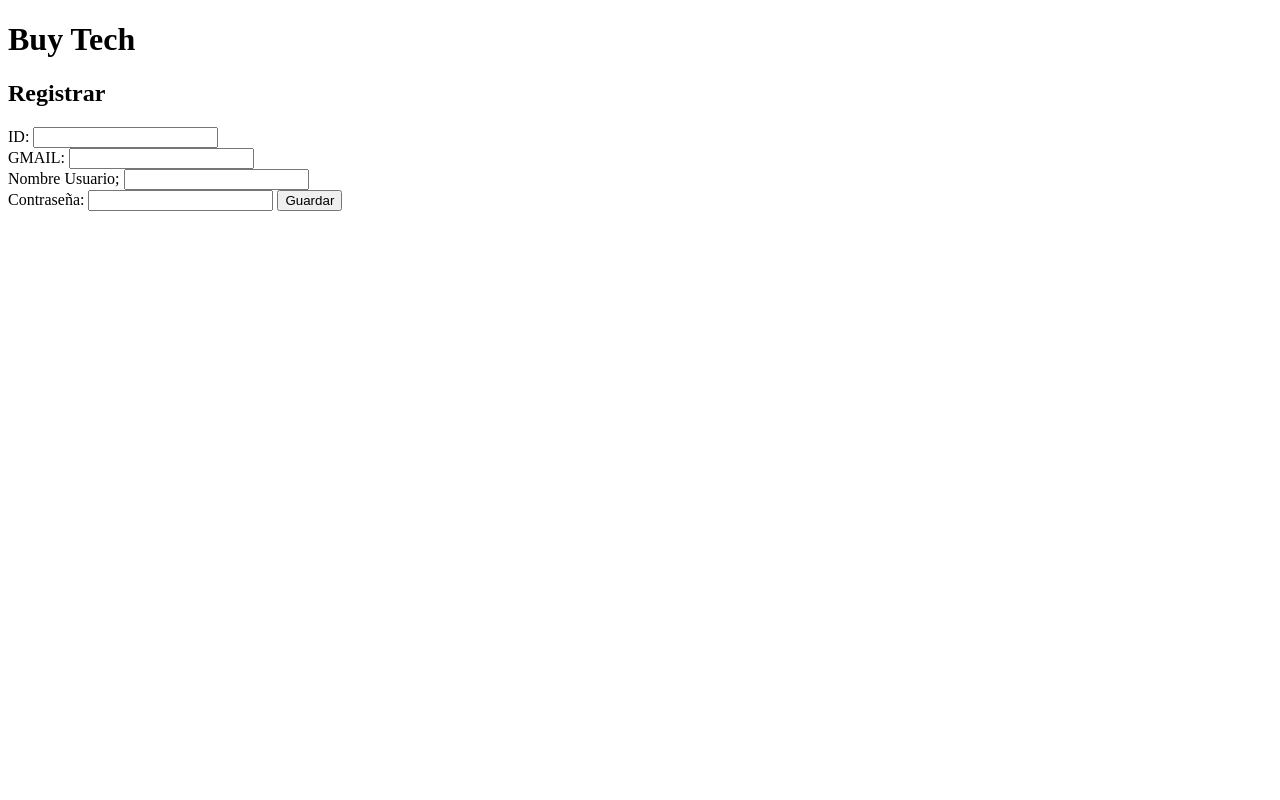
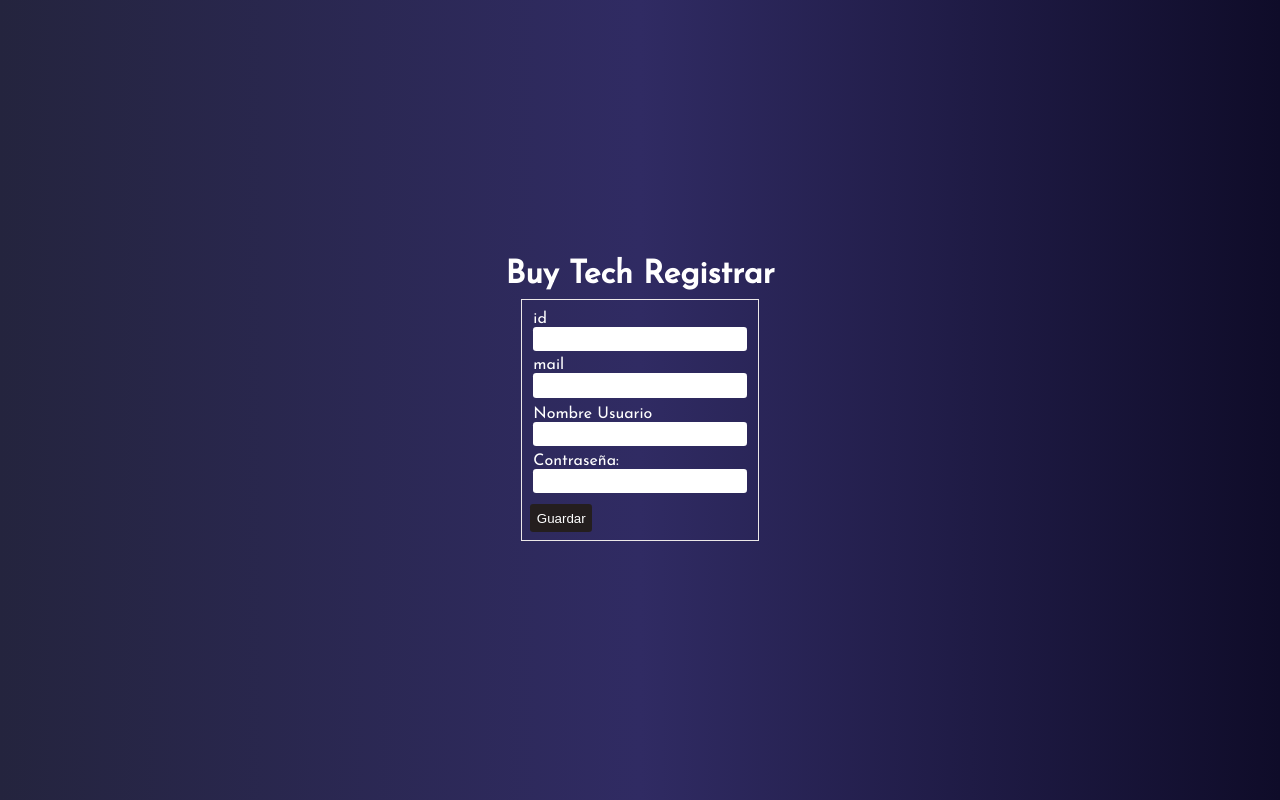
Before and after one commit to Cesar-Ignacio/CarritoCompras, a website: page pages/registrar.html in a window 1280 px wide. Drawn offline with Linux system fonts and the light colour scheme; a web font is replaced by a local one.

Commit message:
StyleAddPagesReg

```diff
--- /dev/null
+++ b/SASS/bas/_reset.scss
@@ -0,0 +1,5 @@
+*{
+    margin: 0;
+    padding: 0;
+    box-sizing: border-box;
+}
--- /dev/null
+++ b/SASS/layout/_aside.scss
@@ -0,0 +1,4 @@
+.aside{
+    border: solid 1px black;
+    font-family: $fuentePrimaria;
+}
--- /dev/null
+++ b/SASS/layout/_mainRegistrar.scss
@@ -0,0 +1,53 @@
+
+.mainRegistrar{
+    background: #0f0c29;  /* fallback for old browsers */
+    background: -webkit-linear-gradient(to right, #24243e, #302b63, #0f0c29);  /* Chrome 10-25, Safari 5.1-6 */
+    background: linear-gradient(to right, #24243e, #302b63, #0f0c29); /* W3C, IE 10+/ Edge, Firefox 16+, Chrome 26+, Opera 12+, Safari 7+ */
+    min-height: 100vh;
+    display: flex;
+    flex-direction: column;
+    justify-content: center;
+    align-items: center;
+    font-family:$fuentePrimaria;
+
+    .mainTitulo{
+        color: white;
+        margin-bottom: 0.5rem;
+        a{
+            text-decoration: none;
+            color: white;
+        }
+    }
+}
+.mainFormRegistrar{
+    border: solid 1px rgb(236, 232, 232);
+    padding: 0.5em;
+    button{
+        background-color: rgb(36, 30, 30);
+        border: none;
+        margin-top: 0.5rem;
+        padding: 0.5em;
+        border-radius: 0.2rem;
+        color: white;
+
+    }
+}
+
+.formInput{
+
+    display:flex;
+    flex-direction: column;
+    padding: 0.2em;
+    color: white;
+    input{
+        border: none;
+        font-size: 1rem;
+        padding: 0.2em;
+        border-radius:0.2rem;
+    }
+    p{
+        margin-top: 0.1rem;
+        color: red;
+        font-size: 0.8rem;
+    }
+}
--- a/SASS/style.scss
+++ b/SASS/style.scss
@@ -1,6 +1,8 @@
-.aside{
-    border: solid 1px black;
-}
+@import "utilitis/variable";
+@import "bas/reset";
+
+@import "layout/aside";
+@import "layout/mainRegistrar";
 .main{
     margin-top: 1em;
     border: 1px rgb(62, 47, 47) solid;
--- /dev/null
+++ b/SASS/utilitis/_variable.scss
@@ -0,0 +1,3 @@
+@import url('https://fonts.googleapis.com/css2?family=Croissant+One&family=Josefin+Sans:ital,wght@0,300;0,400;1,400&family=Kanit:ital,wght@0,300;1,400&family=Signika:wght@300&display=swap');
+
+$fuentePrimaria:'Josefin Sans', sans-serif;
--- a/js/registrar.js
+++ b/js/registrar.js
@@ -16,11 +16,19 @@ let listaUsuarios=JSON.parse(localStorage.getItem("Usuarios"));
 
 /**Main */
 document.addEventListener("DOMContentLoaded",()=>{
-
     let inputID=document.querySelector("#idUsuario");
     inputID.setAttribute("value",proximoID+1);
 
 })
+
+/**FUNCIONES */
+ function validarMail(mail) {
+    let meErMa=document.querySelector(".mensajeErrorMail");
+    let expreMail=/\S+@\S+\.\S+/;
+    let estado=false;
+    (expreMail.test(mail))? (meErMa.innerText="",estado=true):meErMa.innerText="(formaro valido xxx@xxx.xx)";
+    return estado;
+}
 
 /**EVENTOS */
 
@@ -30,9 +38,11 @@ btnGuardar.addEventListener("click",(e)=>{
     let inputNombUsu=document.querySelector("#nombreUsuario").value;
     let inputPassUsu=document.querySelector("#passUsuario").value;
 
-    listaUsuarios.push(new Usuario(proximoID+1,inputNombUsu,inputPassUsu,inputEmail))
+    validarMail(inputEmail)&&(window.location.href="../index.html");
+
+  /*  listaUsuarios.push(new Usuario(proximoID+1,inputNombUsu,inputPassUsu,inputEmail))
     localStorage.setItem("Usuarios",JSON.stringify(listaUsuarios));
-
-    window.location.href="../index.html";
+*/
+    // window.location.href="../index.html";
 
 });
--- a/pages/registrar.html
+++ b/pages/registrar.html
@@ -1,37 +1,43 @@
 <!DOCTYPE html>
 <html lang="en">
+
 <head>
     <meta charset="UTF-8">
     <meta name="viewport" content="width=device-width, initial-scale=1.0">
     <title>Registrar</title>
     <link rel="stylesheet" href="/CSS/style.css">
 </head>
+
 <body>
-    <h1>Buy Tech</h1>
-    <h2>Registrar</h2>
-    <form action="">
-        <label for="idUsuario">
-            ID:
-            <input id="idUsuario" type="text" placeholder="" readonly="">
-        </label>
-        <br>
-        <label for="mailUsuario">
-            GMAIL:
-            <input id="mailUsuario" type="email">
-        </label>
-        <br>
-        <label for="nombreUsuario">
-            Nombre Usuario;
-            <input id="nombreUsuario" type="text">
-        </label>
-        <br>
-        <label for="passUsuario">
-            Contraseña:
-            <input id="passUsuario" type="password">
-        </label>
-        <button type="submit" id="guardarUsuario">Guardar</button>
-    </form>
+    <main class="mainRegistrar">
+        <h1 class="mainTitulo"><a href="/index.html">Buy Tech</a> Registrar</h1>
+        <div class="mainFormRegistrar">
+            <form action="">
+                <div class="formInput">
+                    <label for="idUsuario">id</label>
+                    <input id="idUsuario"  type="text" placeholder="" readonly="">
+                </div>
+                <div class="formInput">
+                    <label for="mailUsuario">mail</label>
+                    <input id="mailUsuario" required="" type="email">
+                    <p class="mensajeErrorMail"></p>
+                </div>
+                <div class="formInput">
+                    <label for="nombreUsuario">Nombre Usuario</label>
+                    <input id="nombreUsuario" required type="text">
+                </div>
+                <div class="formInput">
+                    <label for="passUsuario">Contraseña:</label>
+                    <input id="passUsuario" required type="password">
+                </div>
 
+                <button type="submit" id="guardarUsuario">Guardar</button>
+            </form>
+        </div>
+
+
+    </main>
     <script src="/js/registrar.js" type="module"></script>
 </body>
+
 </html>
```
Also changed, not shown: index.html (+1 -1 lines), CSS/style.css.
